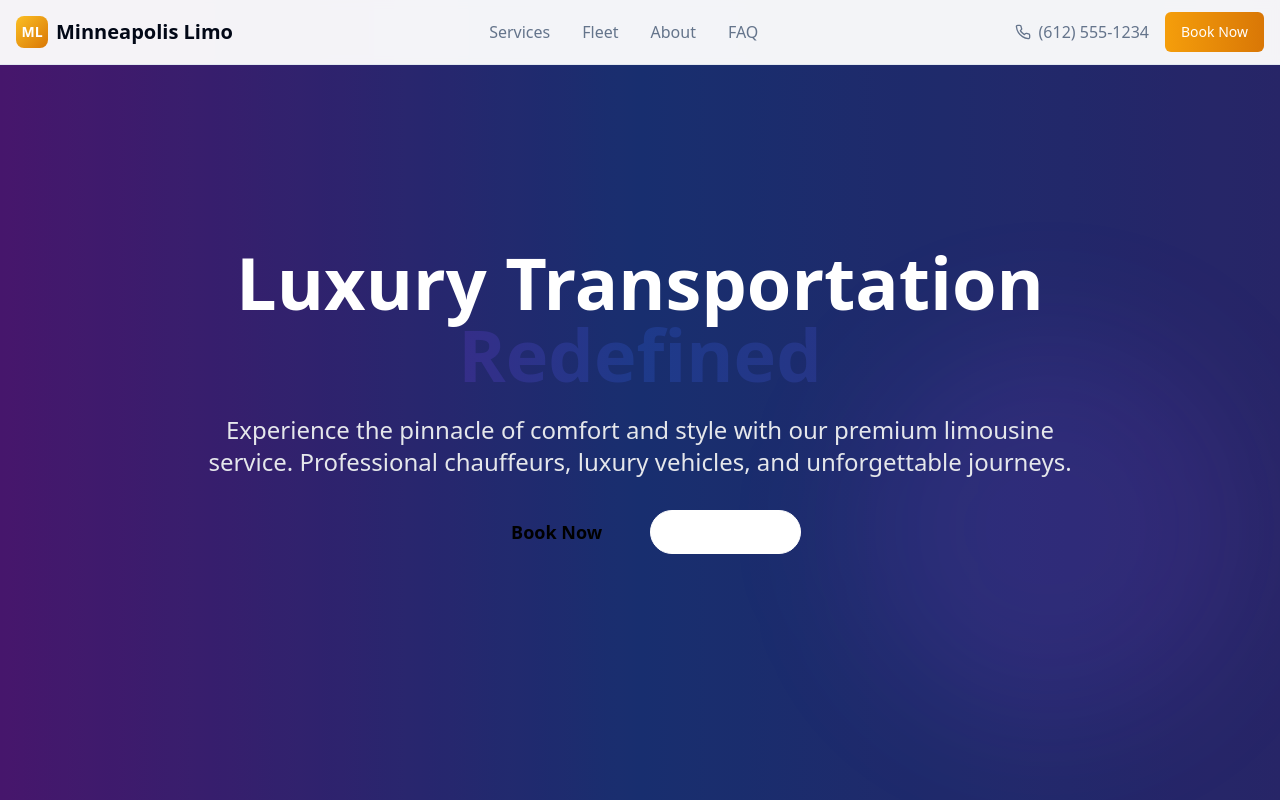
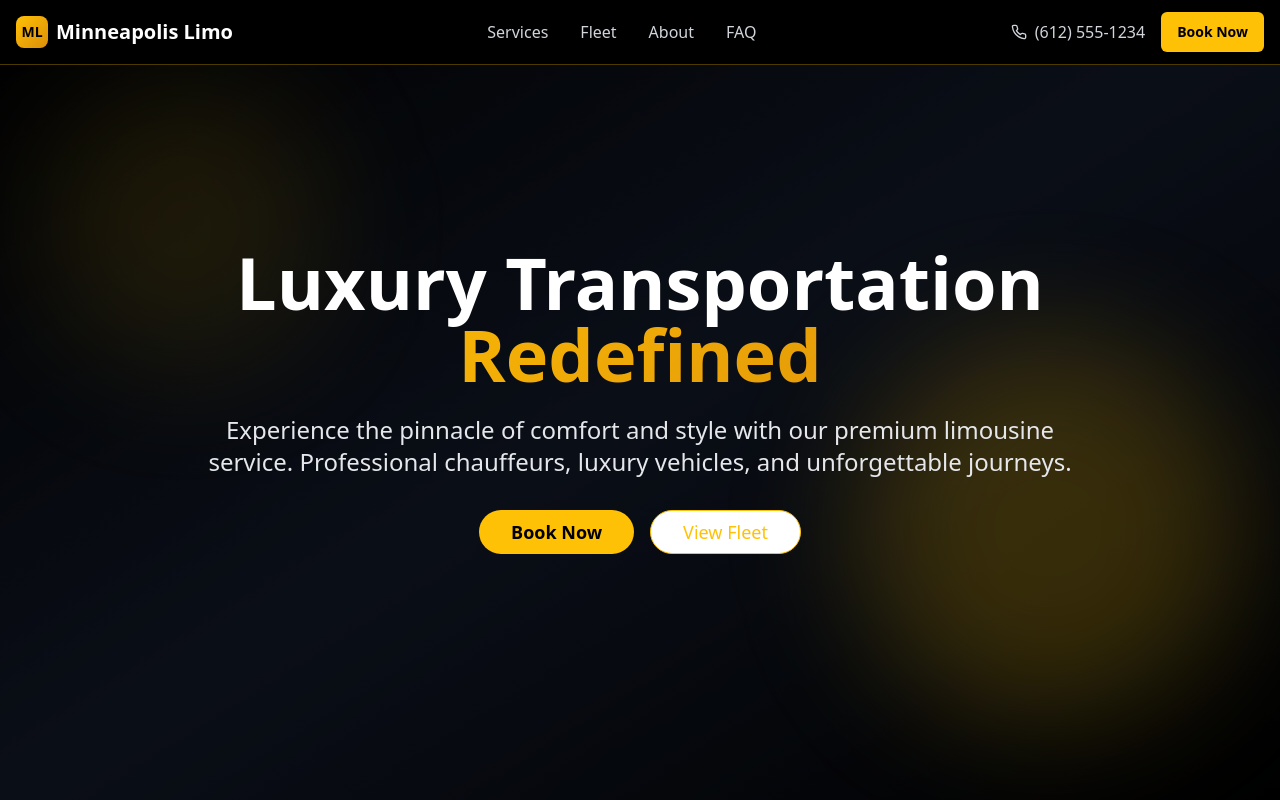
Before and after one commit to abduljabar5/airport-limo-booking-pro, a React (Vite) app: page / in a window 1280 px wide. Shown: the top 800 px of the page. Built offline with nearby package versions, Linux system fonts and the light colour scheme.

Commit message:
Refactor: Apply Black, White, & Gold theme
Implemented a Black, White, and Gold color scheme across the entire website to enhance the luxury aesthetic.

```diff
--- a/src/components/Header.tsx
+++ b/src/components/Header.tsx
@@ -20,40 +20,40 @@ const Header = () => {
   };
 
   return (
-    <header className="fixed top-0 w-full bg-background/95 backdrop-blur-sm border-b border-border z-50">
+    <header className="fixed top-0 w-full bg-black/95 backdrop-blur-sm border-b border-gold/30 z-50">
       <div className="container mx-auto px-4">
         <div className="flex items-center justify-between h-16">
           {/* Logo */}
           <div className="flex items-center space-x-2">
-            <div className="w-8 h-8 bg-gradient-to-br from-amber-400 to-amber-600 rounded-lg flex items-center justify-center">
-              <span className="text-white font-bold text-sm">ML</span>
+            <div className="w-8 h-8 bg-gradient-to-br from-gold to-gold-600 rounded-lg flex items-center justify-center">
+              <span className="text-black font-bold text-sm">ML</span>
             </div>
-            <span className="text-xl font-bold text-foreground">Minneapolis Limo</span>
+            <span className="text-xl font-bold text-white">Minneapolis Limo</span>
           </div>
 
           {/* Desktop Navigation */}
           <nav className="hidden md:flex items-center space-x-8">
             <button
               onClick={() => scrollToSection('services')}
-              className="text-muted-foreground hover:text-foreground transition-colors"
+              className="text-gray-300 hover:text-gold transition-colors"
             >
               Services
             </button>
             <button
               onClick={() => scrollToSection('fleet')}
-              className="text-muted-foreground hover:text-foreground transition-colors"
+              className="text-gray-300 hover:text-gold transition-colors"
             >
               Fleet
             </button>
             <button
               onClick={() => scrollToSection('about')}
-              className="text-muted-foreground hover:text-foreground transition-colors"
+              className="text-gray-300 hover:text-gold transition-colors"
             >
               About
             </button>
             <button
               onClick={() => scrollToSection('faq')}
-              className="text-muted-foreground hover:text-foreground transition-colors"
+              className="text-gray-300 hover:text-gold transition-colors"
             >
               FAQ
             </button>
@@ -61,13 +61,13 @@ const Header = () => {
 
           {/* Desktop CTAs */}
           <div className="hidden md:flex items-center space-x-4">
-            <a href="tel:+16125551234" className="flex items-center space-x-2 text-muted-foreground hover:text-foreground transition-colors">
+            <a href="tel:+16125551234" className="flex items-center space-x-2 text-gray-300 hover:text-gold transition-colors">
               <Phone className="w-4 h-4" />
               <span>(612) 555-1234</span>
             </a>
             <Button
               onClick={navigateToBooking}
-              className="bg-gradient-to-r from-amber-500 to-amber-600 hover:from-amber-600 hover:to-amber-700 text-white"
+              className="bg-gold hover:bg-gold-600 text-black font-semibold"
             >
               Book Now
             </Button>
@@ -75,7 +75,7 @@ const Header = () => {
 
           {/* Mobile Menu Button */}
           <button
-            className="md:hidden"
+            className="md:hidden text-white"
             onClick={() => setIsMenuOpen(!isMenuOpen)}
           >
             {isMenuOpen ? <X className="w-6 h-6" /> : <Menu className="w-6 h-6" />}
@@ -84,40 +84,40 @@ const Header = () => {
 
         {/* Mobile Menu */}
         {isMenuOpen && (
-          <div className="md:hidden bg-background border-t border-border">
+          <div className="md:hidden bg-black border-t border-gold/30">
             <div className="px-4 py-4 space-y-4">
               <button
                 onClick={() => scrollToSection('services')}
-                className="block w-full text-left text-muted-foreground hover:text-foreground transition-colors"
+                className="block w-full text-left text-gray-300 hover:text-gold transition-colors"
               >
                 Services
               </button>
               <button
                 onClick={() => scrollToSection('fleet')}
-                className="block w-full text-left text-muted-foreground hover:text-foreground transition-colors"
+                className="block w-full text-left text-gray-300 hover:text-gold transition-colors"
               >
                 Fleet
               </button>
               <button
                 onClick={() => scrollToSection('about')}
-                className="block w-full text-left text-muted-foreground hover:text-foreground transition-colors"
+                className="block w-full text-left text-gray-300 hover:text-gold transition-colors"
               >
                 About
               </button>
               <button
                 onClick={() => scrollToSection('faq')}
-                className="block w-full text-left text-muted-foreground hover:text-foreground transition-colors"
+                className="block w-full text-left text-gray-300 hover:text-gold transition-colors"
               >
                 FAQ
               </button>
-              <div className="pt-4 border-t border-border space-y-3">
-                <a href="tel:+16125551234" className="flex items-center space-x-2 text-muted-foreground">
+              <div className="pt-4 border-t border-gold/30 space-y-3">
+                <a href="tel:+16125551234" className="flex items-center space-x-2 text-gray-300">
                   <Phone className="w-4 h-4" />
                   <span>(612) 555-1234</span>
                 </a>
                 <Button
                   onClick={navigateToBooking}
-                  className="w-full bg-gradient-to-r from-amber-500 to-amber-600 hover:from-amber-600 hover:to-amber-700 text-white"
+                  className="w-full bg-gold hover:bg-gold-600 text-black font-semibold"
                 >
                   Book Now
                 </Button>
--- a/src/components/Hero.tsx
+++ b/src/components/Hero.tsx
@@ -4,14 +4,14 @@ import { Link } from "react-router-dom";
 
 const Hero = () => {
   return (
-    <section className="relative min-h-screen flex items-center justify-center bg-gradient-to-r from-purple-900 via-blue-900 to-indigo-900 text-white overflow-hidden">
-      <div className="absolute inset-0 bg-black/20"></div>
+    <section className="relative min-h-screen flex items-center justify-center bg-gradient-to-br from-black via-gray-900 to-black text-white overflow-hidden">
+      <div className="absolute inset-0 bg-black/40"></div>
 
       <div className="container mx-auto px-4 relative z-10">
         <div className="text-center max-w-4xl mx-auto">
           <h1 className="text-5xl md:text-7xl font-bold mb-6 leading-tight">
             Luxury Transportation
-            <span className="block text-transparent bg-clip-text bg-gradient-to-r from-gold to-yellow-300">
+            <span className="block luxury-text-gradient">
               Redefined
             </span>
           </h1>
@@ -25,7 +25,7 @@ const Hero = () => {
             <Link to="/booking">
               <Button
                 size="lg"
-                className="bg-gold hover:bg-gold/90 text-black font-semibold px-8 py-4 text-lg rounded-full transition-all duration-300 hover:scale-105"
+                className="bg-gold hover:bg-gold-600 text-black font-semibold px-8 py-4 text-lg rounded-full transition-all duration-300 hover:scale-105 border-0"
               >
                 Book Now
               </Button>
@@ -33,7 +33,7 @@ const Hero = () => {
             <Button
               variant="outline"
               size="lg"
-              className="border-white text-white hover:bg-white hover:text-black px-8 py-4 text-lg rounded-full transition-all duration-300"
+              className="border-gold text-gold hover:bg-gold hover:text-black px-8 py-4 text-lg rounded-full transition-all duration-300"
             >
               View Fleet
             </Button>
@@ -43,7 +43,7 @@ const Hero = () => {
 
       {/* Decorative elements */}
       <div className="absolute top-20 left-10 w-72 h-72 bg-gold/10 rounded-full blur-3xl"></div>
-      <div className="absolute bottom-20 right-10 w-96 h-96 bg-purple-500/10 rounded-full blur-3xl"></div>
+      <div className="absolute bottom-20 right-10 w-96 h-96 bg-gold/20 rounded-full blur-3xl"></div>
     </section>
   );
 };
--- a/src/index.css
+++ b/src/index.css
@@ -1,3 +1,4 @@
+
 @tailwind base;
 @tailwind components;
 @tailwind utilities;
@@ -7,88 +8,90 @@
 @layer base {
   :root {
     --background: 0 0% 100%;
-    --foreground: 222.2 84% 4.9%;
+    --foreground: 0 0% 0%;
 
     --card: 0 0% 100%;
-    --card-foreground: 222.2 84% 4.9%;
+    --card-foreground: 0 0% 0%;
 
     --popover: 0 0% 100%;
-    --popover-foreground: 222.2 84% 4.9%;
+    --popover-foreground: 0 0% 0%;
 
-    --primary: 222.2 47.4% 11.2%;
-    --primary-foreground: 210 40% 98%;
+    --primary: 0 0% 0%;
+    --primary-foreground: 0 0% 100%;
 
-    --secondary: 210 40% 96.1%;
-    --secondary-foreground: 222.2 47.4% 11.2%;
+    --secondary: 45 100% 51%;
+    --secondary-foreground: 0 0% 0%;
 
-    --muted: 210 40% 96.1%;
-    --muted-foreground: 215.4 16.3% 46.9%;
+    --muted: 0 0% 96%;
+    --muted-foreground: 0 0% 25%;
 
-    --accent: 210 40% 96.1%;
-    --accent-foreground: 222.2 47.4% 11.2%;
+    --accent: 45 100% 51%;
+    --accent-foreground: 0 0% 0%;
 
     --destructive: 0 84.2% 60.2%;
-    --destructive-foreground: 210 40% 98%;
+    --destructive-foreground: 0 0% 100%;
 
-    --border: 214.3 31.8% 91.4%;
-    --input: 214.3 31.8% 91.4%;
-    --ring: 222.2 84% 4.9%;
+    --border: 0 0% 90%;
+    --input: 0 0% 90%;
+    --ring: 45 100% 51%;
 
     --radius: 0.5rem;
 
     --sidebar-background: 0 0% 98%;
+    --sidebar-foreground: 0 0% 0%;
+    --sidebar-primary: 0 0% 0%;
+    --sidebar-primary-foreground: 0 0% 100%;
+    --sidebar-accent: 45 100% 51%;
+    --sidebar-accent-foreground: 0 0% 0%;
+    --sidebar-border: 0 0% 90%;
+    --sidebar-ring: 45 100% 51%;
 
-    --sidebar-foreground: 240 5.3% 26.1%;
-
-    --sidebar-primary: 240 5.9% 10%;
-
-    --sidebar-primary-foreground: 0 0% 98%;
-
-    --sidebar-accent: 240 4.8% 95.9%;
-
-    --sidebar-accent-foreground: 240 5.9% 10%;
-
-    --sidebar-border: 220 13% 91%;
-
-    --sidebar-ring: 217.2 91.2% 59.8%;
+    /* Custom luxury colors */
+    --gold: 45 100% 51%;
+    --gold-dark: 38 92% 45%;
+    --black: 0 0% 0%;
+    --white: 0 0% 100%;
+    --gray-light: 0 0% 96%;
+    --gray-medium: 0 0% 50%;
   }
 
   .dark {
-    --background: 222.2 84% 4.9%;
-    --foreground: 210 40% 98%;
+    --background: 0 0% 0%;
+    --foreground: 0 0% 100%;
 
-    --card: 222.2 84% 4.9%;
-    --card-foreground: 210 40% 98%;
+    --card: 0 0% 5%;
+    --card-foreground: 0 0% 100%;
 
-    --popover: 222.2 84% 4.9%;
-    --popover-foreground: 210 40% 98%;
+    --popover: 0 0% 5%;
+    --popover-foreground: 0 0% 100%;
 
-    --primary: 210 40% 98%;
-    --primary-foreground: 222.2 47.4% 11.2%;
+    --primary: 0 0% 100%;
+    --primary-foreground: 0 0% 0%;
 
-    --secondary: 217.2 32.6% 17.5%;
-    --secondary-foreground: 210 40% 98%;
+    --secondary: 45 100% 51%;
+    --secondary-foreground: 0 0% 0%;
 
-    --muted: 217.2 32.6% 17.5%;
-    --muted-foreground: 215 20.2% 65.1%;
+    --muted: 0 0% 10%;
+    --muted-foreground: 0 0% 70%;
 
-    --accent: 217.2 32.6% 17.5%;
-    --accent-foreground: 210 40% 98%;
+    --accent: 45 100% 51%;
+    --accent-foreground: 0 0% 0%;
 
     --destructive: 0 62.8% 30.6%;
-    --destructive-foreground: 210 40% 98%;
+    --destructive-foreground: 0 0% 100%;
 
-    --border: 217.2 32.6% 17.5%;
-    --input: 217.2 32.6% 17.5%;
-    --ring: 212.7 26.8% 83.9%;
-    --sidebar-background: 240 5.9% 10%;
-    --sidebar-foreground: 240 4.8% 95.9%;
-    --sidebar-primary: 224.3 76.3% 48%;
-    --sidebar-primary-foreground: 0 0% 100%;
-    --sidebar-accent: 240 3.7% 15.9%;
-    --sidebar-accent-foreground: 240 4.8% 95.9%;
-    --sidebar-border: 240 3.7% 15.9%;
-    --sidebar-ring: 217.2 91.2% 59.8%;
+    --border: 0 0% 15%;
+    --input: 0 0% 15%;
+    --ring: 45 100% 51%;
+
+    --sidebar-background: 0 0% 5%;
+    --sidebar-foreground: 0 0% 100%;
+    --sidebar-primary: 45 100% 51%;
+    --sidebar-primary-foreground: 0 0% 0%;
+    --sidebar-accent: 0 0% 10%;
+    --sidebar-accent-foreground: 0 0% 100%;
+    --sidebar-border: 0 0% 15%;
+    --sidebar-ring: 45 100% 51%;
   }
 }
 
@@ -101,3 +104,37 @@
     @apply bg-background text-foreground;
   }
 }
+
+/* Custom utility classes for luxury theme */
+@layer utilities {
+  .text-gold {
+    color: hsl(var(--gold));
+  }
+
+  .bg-gold {
+    background-color: hsl(var(--gold));
+  }
+
+  .border-gold {
+    border-color: hsl(var(--gold));
+  }
+
+  .from-gold {
+    --tw-gradient-from: hsl(var(--gold));
+  }
+
+  .to-gold {
+    --tw-gradient-to: hsl(var(--gold));
+  }
+
+  .luxury-gradient {
+    background: linear-gradient(135deg, hsl(var(--black)) 0%, hsl(var(--gold)) 100%);
+  }
+
+  .luxury-text-gradient {
+    background: linear-gradient(135deg, hsl(var(--gold)) 0%, hsl(var(--gold-dark)) 100%);
+    background-clip: text;
+    -webkit-background-clip: text;
+    -webkit-text-fill-color: transparent;
+  }
+}
```
Also changed, not shown: src/components/Footer.tsx (+19 -19 lines), src/pages/Booking.tsx (+42 -38 lines), tailwind.config.ts (+15 -0 lines).
